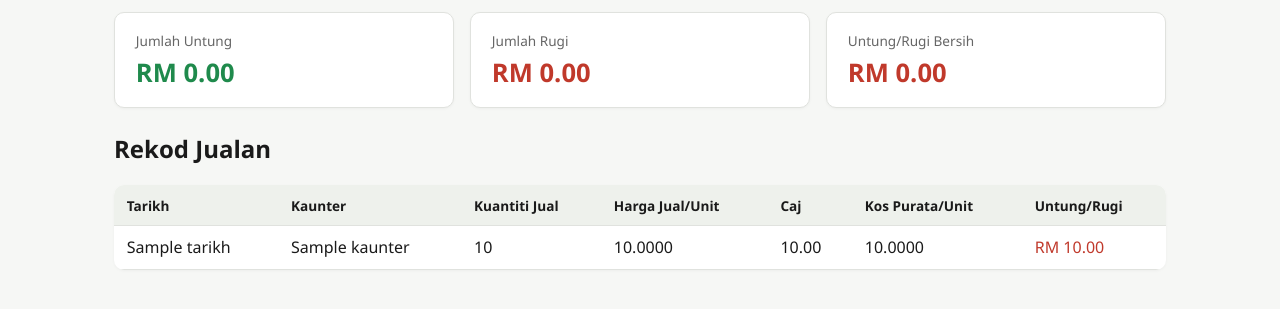
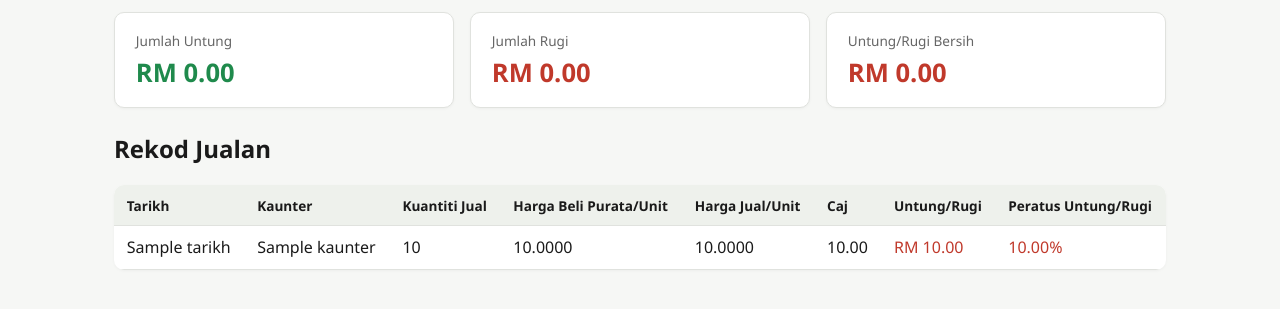
Before and after one commit to aswadinasir/SahamAku, a Flask app: template templates/laporan.html in a window 1280 px wide. Shown: the part 132-441 px from the top of the page. Run offline with Flask 3, Linux system fonts and the light colour scheme; the template is opened without the code that fills it: most values are stand-ins (such as "Sample title", 1, 10 or a date in 2020).

Commit message:
Tambah lajur harga beli purata dan peratus untung/rugi di laporan
Laporan Untung/Rugi kini papar Harga Beli Purata/Unit bersebelahan
Harga Jual/Unit, dan peratus pulangan setiap jualan berbanding kos asas.

Co-Authored-By: Claude Sonnet 5 <noreply@anthropic.com>
Claude-Session: https://claude.ai/code/session_01HWjVVZ5dxEvmhiUJZNdjzQ

```diff
--- a/app.py
+++ b/app.py
@@ -277,6 +277,12 @@ def laporan_untung_rugi():
     jualan = [b for b in ledger if b["jenis"] == "JUAL"]
     jualan.sort(key=lambda t: (t["tarikh"], t["id"]), reverse=True)
 
+    for b in jualan:
+        kos_asas = b["kos_purata_sebelum"] * b["kuantiti"]
+        b["peratus_untung_rugi"] = (
+            round((b["untung_rugi"] / kos_asas) * 100, 2) if kos_asas > 0 else None
+        )
+
     jumlah_untung_rugi = sum(b["untung_rugi"] for b in jualan)
     jumlah_untung = sum(b["untung_rugi"] for b in jualan if b["untung_rugi"] > 0)
     jumlah_rugi = sum(b["untung_rugi"] for b in jualan if b["untung_rugi"] < 0)
--- a/templates/laporan.html
+++ b/templates/laporan.html
@@ -28,10 +28,11 @@
       <th>Tarikh</th>
       <th>Kaunter</th>
       <th>Kuantiti Jual</th>
+      <th>Harga Beli Purata/Unit</th>
       <th>Harga Jual/Unit</th>
       <th>Caj</th>
-      <th>Kos Purata/Unit</th>
       <th>Untung/Rugi</th>
+      <th>Peratus Untung/Rugi</th>
     </tr>
   </thead>
   <tbody>
@@ -40,10 +41,13 @@
       <td>{{ t.tarikh }}</td>
       <td>{{ t.kaunter }}</td>
       <td>{{ "{:,}".format(t.kuantiti) }}</td>
+      <td>{{ "%.4f"|format(t.kos_purata_sebelum) }}</td>
       <td>{{ "%.4f"|format(t.harga_seunit) }}</td>
       <td>{{ "%.2f"|format(t.caj) }}</td>
-      <td>{{ "%.4f"|format(t.kos_purata_sebelum) }}</td>
       <td class="{{ 'positif' if t.untung_rugi >= 0 else 'negatif' }}">RM {{ "%.2f"|format(t.untung_rugi) }}</td>
+      <td class="{{ 'positif' if t.untung_rugi >= 0 else 'negatif' }}">
+        {% if t.peratus_untung_rugi is not none %}{{ "%.2f"|format(t.peratus_untung_rugi) }}%{% else %}-{% endif %}
+      </td>
     </tr>
     {% endfor %}
   </tbody>
```
